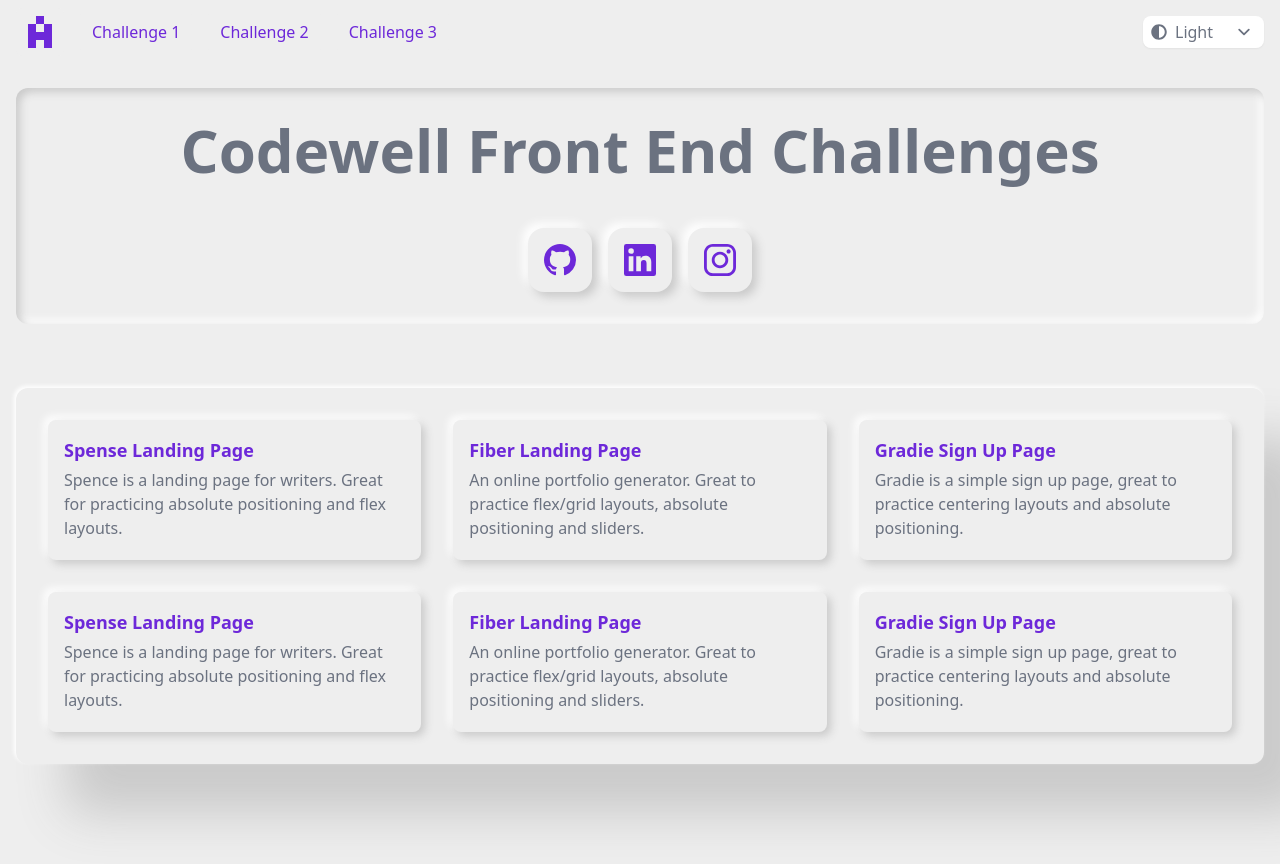
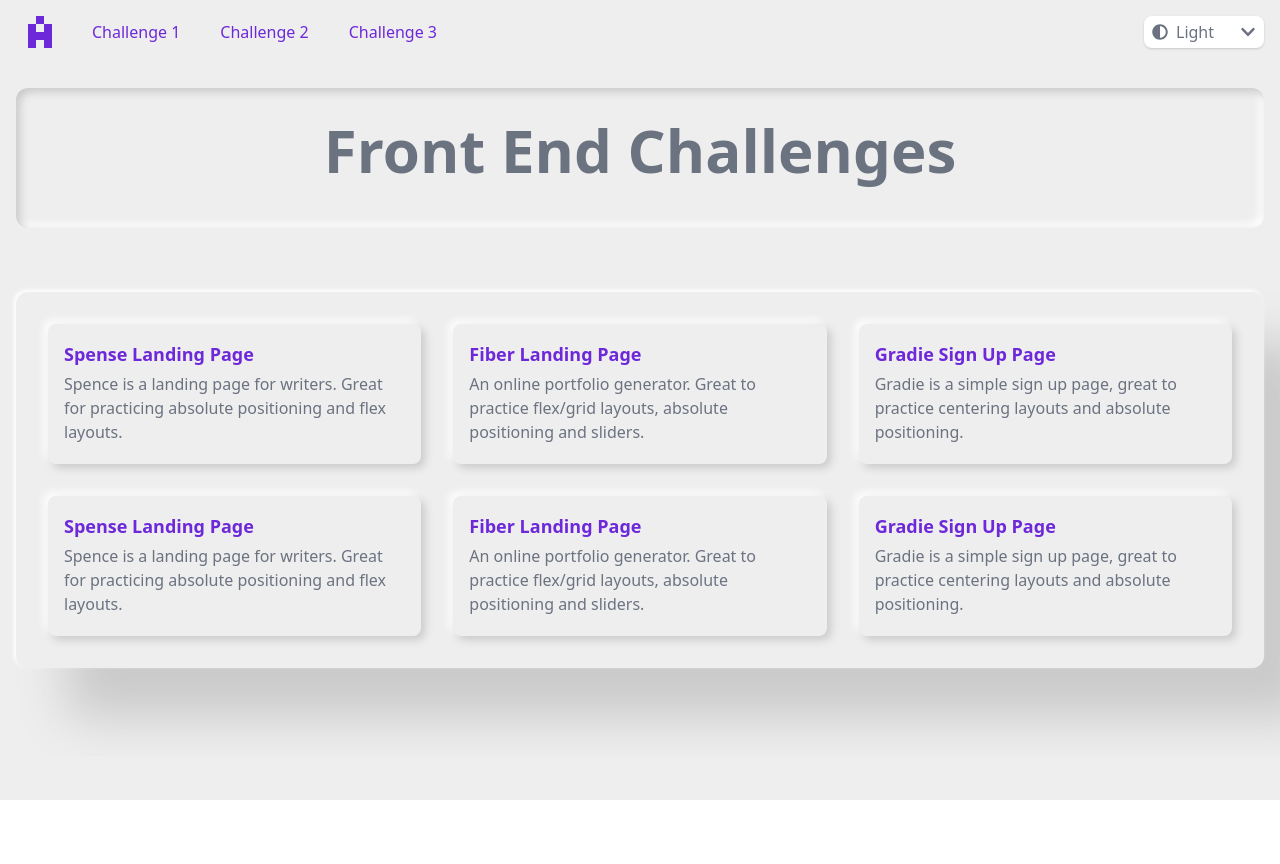
Before and after one commit to AndrewHeinke/codewell-frontend-challenges, a Vue app: page / in a window 1280 px wide. After the commit the page ends 800 px from the top, so only its background shows below. Built offline with nearby package versions, Linux system fonts and the light colour scheme; what @tailwindcss/typography would draw is missing.

Commit message:
refactor: homepage updates

```diff
--- a/404.html
+++ b/404.html
@@ -8,7 +8,7 @@
             href="https://fonts.googleapis.com/css2?family=Inter:wght@300;400;500;700&display=swap"
             rel="stylesheet"
         />
-        <title>Codewell Frontend Challenges</title>
+        <title>Frontend Challenges</title>
     </head>
     <body>
         <div class="body" id="app"></div>
--- a/index.html
+++ b/index.html
@@ -13,7 +13,7 @@
             name="twitter:image"
             content="https://andrewheinke.github.io/codewell-frontend-challenges/img/goldendoodle-austin.jpeg"
         />
-        <meta name="og:title" content="Codewell Frontend Challenges | Andrew Heinke" />
+        <meta name="og:title" content="Frontend Challenges | Andrew Heinke" />
         <meta
             name="og:description"
             content="A site to show all the challenge demos from Codewell frontend challenges."
@@ -29,7 +29,7 @@
             href="https://fonts.googleapis.com/css2?family=Inter:wght@300;400;500;700&display=swap"
             rel="stylesheet"
         />
-        <title>Codewell Frontend Challenges</title>
+        <title>Frontend Challenges</title>
     </head>
     <body>
         <div class="body" id="app"></div>
--- a/src/App.vue
+++ b/src/App.vue
@@ -65,6 +65,20 @@
                             <option value="4">Orange</option>
                             <option value="5">Dark</option>
                         </select>
+                        <div class="select-append">
+                            <svg
+                                aria-hidden="true"
+                                focusable="false"
+                                xmlns="http://www.w3.org/2000/svg"
+                                viewBox="0 0 448 512"
+                                class="w-4 h-4"
+                            >
+                                <path
+                                    fill="currentColor"
+                                    d="M207.029 381.476L12.686 187.132c-9.373-9.373-9.373-24.569 0-33.941l22.667-22.667c9.357-9.357 24.522-9.375 33.901-.04L224 284.505l154.745-154.021c9.379-9.335 24.544-9.317 33.901.04l22.667 22.667c9.373 9.373 9.373 24.569 0 33.941L240.971 381.476c-9.373 9.372-24.569 9.372-33.942 0z"
+                                ></path>
+                            </svg>
+                        </div>
                     </div>
                 </div>
 
@@ -109,8 +123,8 @@
 
       Open: "block", closed: "hidden"
     -->
-        <div class="md:hidden" :class="showMenu ? 'block' : 'hidden'">
-            <div class="px-2 pt-2 pb-3 sm:px-3">
+        <div class="container md:hidden" :class="showMenu ? 'block' : 'hidden'">
+            <div class="py-3">
                 <router-link
                     v-for="(link, i) in links"
                     :key="i"
@@ -124,8 +138,8 @@
                         class="block px-3 py-2 rounded-md text-base font-medium"
                         :class="[
                             isExactActive
-                                ? 'text-white bg-gray-900 focus:outline-none focus:text-white focus:bg-gray-700'
-                                : 'text-gray-300 hover:text-white hover:bg-gray-700 focus:outline-none focus:text-white focus:bg-gray-700',
+                                ? 'mobile-nav-link mobile-nav-link--active'
+                                : 'mobile-nav-link',
                             i > 0 && 'mt-1',
                         ]"
                         >{{ link.text }}</a
--- a/src/assets/main.css
+++ b/src/assets/main.css
@@ -12,16 +12,11 @@
     --link-color: #6d28d9;
 }
 
+html,
+body,
 .body {
-    height: 100vh;
-}
-
-html {
     overflow-y: scroll;
-}
-
-main {
-    height: calc(100% - 64px);
+    height: 100%;
 }
 
 input::-webkit-input-placeholder {
@@ -89,15 +84,49 @@ input::-moz-placeholder {
     transition: box-shadow 500ms ease;
 }
 
+.mobile-nav-link {
+    outline: none;
+    border: none;
+    position: relative;
+    color: var(--text-color);
+    background-color: var(--bg-color);
+}
+
+.mobile-nav-link:hover {
+    background-color: var(--shadow-dark);
+}
+
+.mobile-nav-link--active {
+    box-shadow: -4px -2px 4px 0px var(--shadow-light), 4px 2px 6px 0px var(--shadow-dark);
+}
+
+.mobile-nav-link--active::after {
+    content: '';
+    position: absolute;
+    left: 0;
+    top: 0;
+    right: 0;
+    bottom: 0;
+    border-radius: 0.25rem;
+    box-shadow: 2px 2px 2px 0px var(--shadow-dark) inset,
+        -2px -2px 2px 0px var(--shadow-light) inset;
+    transition: box-shadow 500ms ease;
+}
+
 .select-wrapper {
-    @apply flex flex-wrap items-stretch ml-auto mr-8 md:mr-0 relative rounded-lg shadow-sm;
+    @apply flex flex-wrap items-stretch ml-auto mr-8 md:mr-0 relative rounded-lg shadow;
+    background: white;
+    width: 120px;
+    display: flex;
+    justify-content: space-between;
 }
 
 .select-wrapper:focus-within {
     box-shadow: 0 0 0 2px var(--bg-color), 0 0 0 4px var(--link-color);
 }
 
-.light-theme .select-prepend {
+.light-theme .select-prepend,
+.light-theme .select-append {
     color: var(--text-color) !important;
 }
 
@@ -106,10 +135,23 @@ input::-moz-placeholder {
     border-top-left-radius: 0.5rem;
     border-bottom-left-radius: 0.5rem;
     align-items: center;
-    padding: 0.25rem 0.5rem;
+    padding: 0.5rem 0.5rem;
     justify-content: center;
     color: var(--bg-color);
-    background-color: white;
+    background-color: transparent;
+    height: 100%;
+}
+
+.select-append {
+    display: flex;
+    border-top-right-radius: 0.5rem;
+    border-bottom-right-radius: 0.5rem;
+    align-items: center;
+    padding: 0.5rem 0.5rem;
+    justify-content: center;
+    color: var(--bg-color);
+    background-color: transparent;
+    height: 100%;
 }
 
 .light-theme #theme-select {
@@ -117,16 +159,23 @@ input::-moz-placeholder {
 }
 
 #theme-select {
-    @apply flex-1 relative text-base cursor-pointer;
+    @apply flex-1 text-base cursor-pointer;
+    position: absolute;
+    top: 0;
+    right: 0;
+    left: 0;
+    bottom: 0;
     border-radius: 0.5rem;
     border-top-left-radius: 0;
     border-bottom-left-radius: 0;
-    padding: 0.25rem 2rem 0.25rem 0;
+    padding: 0.25rem 2rem 0.25rem 2rem;
     outline: none;
     border: none;
     box-shadow: none;
     color: var(--bg-color);
-    background-color: white;
+    width: 100%;
+    background-image: none;
+    background-color: transparent;
 }
 
 .mobile-menu-btn {
@@ -161,7 +210,6 @@ input::-moz-placeholder {
 /* homepage styles */
 .homepage {
     background-color: var(--bg-color);
-    height: 100%;
     transition: background-color 500ms ease;
 }
 
@@ -180,6 +228,7 @@ input::-moz-placeholder {
 
 .card-container {
     background-color: var(--bg-color);
+    margin-bottom: 4rem;
     box-shadow: -2px -2px 4px 0px var(--shadow-light), 50px 50px 50px 0px var(--shadow-dark);
     transition: background-color 500ms ease, box-shadow 500ms ease;
 }
@@ -382,3 +431,10 @@ input::-moz-placeholder {
         transform: translate3d(-50%, 0, 0);
     }
 }
+
+.homepage-footer {
+    background-color: var(--bg-color);
+    color: var(--text-color);
+    padding: 4rem 0;
+    transition: background-color 500ms ease, color 500ms ease;
+}
--- a/src/views/Home.vue
+++ b/src/views/Home.vue
@@ -2,49 +2,7 @@
     <main class="homepage">
         <div class="container py-6">
             <div class="homepage-title-section rounded-xl p-8 text-center mb-16">
-                <h1 class="homepage-title-heading">Codewell Front End Challenges</h1>
-                <div class="flex justify-center pt-8">
-                    <a
-                        class="morph-btn"
-                        href="https://github.com/AndrewHeinke/codewell-frontend-challenges"
-                        target="_blank"
-                        rel="noopener noreferrer"
-                    >
-                        <svg viewBox="0 0 16 16" aria-hidden="true">
-                            <path
-                                fill-rule="evenodd"
-                                d="M8 0C3.58 0 0 3.58 0 8c0 3.54 2.29 6.53 5.47 7.59.4.07.55-.17.55-.38 0-.19-.01-.82-.01-1.49-2.01.37-2.53-.49-2.69-.94-.09-.23-.48-.94-.82-1.13-.28-.15-.68-.52-.01-.53.63-.01 1.08.58 1.23.82.72 1.21 1.87.87 2.33.66.07-.52.28-.87.51-1.07-1.78-.2-3.64-.89-3.64-3.95 0-.87.31-1.59.82-2.15-.08-.2-.36-1.02.08-2.12 0 0 .67-.21 2.2.82.64-.18 1.32-.27 2-.27.68 0 1.36.09 2 .27 1.53-1.04 2.2-.82 2.2-.82.44 1.1.16 1.92.08 2.12.51.56.82 1.27.82 2.15 0 3.07-1.87 3.75-3.65 3.95.29.25.54.73.54 1.48 0 1.07-.01 1.93-.01 2.2 0 .21.15.46.55.38A8.013 8.013 0 0016 8c0-4.42-3.58-8-8-8z"
-                            ></path>
-                        </svg>
-                    </a>
-                    <a
-                        class="morph-btn"
-                        href="https://www.linkedin.com/in/andrewheinke/"
-                        target="_blank"
-                        rel="noopener noreferrer"
-                    >
-                        <svg xmlns="http://www.w3.org/2000/svg" viewBox="0 0 34 34">
-                            <path
-                                d="M34 2.5v29a2.5 2.5 0 01-2.5 2.5h-29A2.5 2.5 0 010 31.5v-29A2.5 2.5 0 012.5 0h29A2.5 2.5 0 0134 2.5zM10 13H5v16h5zm.45-5.5a2.88 2.88 0 00-2.86-2.9H7.5a2.9 2.9 0 000 5.8 2.88 2.88 0 002.95-2.81zM29 19.28c0-4.81-3.06-6.68-6.1-6.68a5.7 5.7 0 00-5.06 2.58h-.14V13H13v16h5v-8.51a3.32 3.32 0 013-3.58h.19c1.59 0 2.77 1 2.77 3.52V29h5z"
-                            />
-                        </svg>
-                    </a>
-                    <a
-                        class="morph-btn"
-                        href="https://www.instagram.com/andrewheinke/"
-                        target="_blank"
-                        rel="noopener noreferrer"
-                    >
-                        <svg xmlns="http://www.w3.org/2000/svg" viewBox="0 0 169.063 169.063">
-                            <path
-                                d="M122.406 0H46.654C20.929 0 0 20.93 0 46.655v75.752c0 25.726 20.929 46.655 46.654 46.655h75.752c25.727 0 46.656-20.93 46.656-46.655V46.655C169.063 20.93 148.133 0 122.406 0zm31.657 122.407c0 17.455-14.201 31.655-31.656 31.655H46.654C29.2 154.063 15 139.862 15 122.407V46.655C15 29.201 29.2 15 46.654 15h75.752c17.455 0 31.656 14.201 31.656 31.655v75.752z"
-                            />
-                            <path
-                                d="M84.531 40.97c-24.021 0-43.563 19.542-43.563 43.563 0 24.02 19.542 43.561 43.563 43.561s43.563-19.541 43.563-43.561c0-24.021-19.542-43.563-43.563-43.563zm0 72.123c-15.749 0-28.563-12.812-28.563-28.561 0-15.75 12.813-28.563 28.563-28.563s28.563 12.813 28.563 28.563c0 15.749-12.814 28.561-28.563 28.561zM129.921 28.251c-2.89 0-5.729 1.17-7.77 3.22a11.053 11.053 0 00-3.23 7.78c0 2.891 1.18 5.73 3.23 7.78 2.04 2.04 4.88 3.22 7.77 3.22 2.9 0 5.73-1.18 7.78-3.22 2.05-2.05 3.22-4.89 3.22-7.78 0-2.9-1.17-5.74-3.22-7.78-2.04-2.05-4.88-3.22-7.78-3.22z"
-                            />
-                        </svg>
-                    </a>
-                </div>
+                <h1 class="homepage-title-heading">Front End Challenges</h1>
             </div>
             <div class="card-container rounded-xl p-8">
                 <div class="clock">
@@ -118,4 +76,50 @@
             </div>
         </div>
     </main>
+    <footer class="homepage-footer">
+        <div class="container">
+            <div class="flex justify-center pt-8">
+                <a
+                    class="morph-btn"
+                    href="https://github.com/AndrewHeinke/codewell-frontend-challenges"
+                    target="_blank"
+                    rel="noopener noreferrer"
+                >
+                    <svg viewBox="0 0 16 16" aria-hidden="true">
+                        <path
+                            fill-rule="evenodd"
+                            d="M8 0C3.58 0 0 3.58 0 8c0 3.54 2.29 6.53 5.47 7.59.4.07.55-.17.55-.38 0-.19-.01-.82-.01-1.49-2.01.37-2.53-.49-2.69-.94-.09-.23-.48-.94-.82-1.13-.28-.15-.68-.52-.01-.53.63-.01 1.08.58 1.23.82.72 1.21 1.87.87 2.33.66.07-.52.28-.87.51-1.07-1.78-.2-3.64-.89-3.64-3.95 0-.87.31-1.59.82-2.15-.08-.2-.36-1.02.08-2.12 0 0 .67-.21 2.2.82.64-.18 1.32-.27 2-.27.68 0 1.36.09 2 .27 1.53-1.04 2.2-.82 2.2-.82.44 1.1.16 1.92.08 2.12.51.56.82 1.27.82 2.15 0 3.07-1.87 3.75-3.65 3.95.29.25.54.73.54 1.48 0 1.07-.01 1.93-.01 2.2 0 .21.15.46.55.38A8.013 8.013 0 0016 8c0-4.42-3.58-8-8-8z"
+                        ></path>
+                    </svg>
+                </a>
+                <a
+                    class="morph-btn"
+                    href="https://www.linkedin.com/in/andrewheinke/"
+                    target="_blank"
+                    rel="noopener noreferrer"
+                >
+                    <svg xmlns="http://www.w3.org/2000/svg" viewBox="0 0 34 34">
+                        <path
+                            d="M34 2.5v29a2.5 2.5 0 01-2.5 2.5h-29A2.5 2.5 0 010 31.5v-29A2.5 2.5 0 012.5 0h29A2.5 2.5 0 0134 2.5zM10 13H5v16h5zm.45-5.5a2.88 2.88 0 00-2.86-2.9H7.5a2.9 2.9 0 000 5.8 2.88 2.88 0 002.95-2.81zM29 19.28c0-4.81-3.06-6.68-6.1-6.68a5.7 5.7 0 00-5.06 2.58h-.14V13H13v16h5v-8.51a3.32 3.32 0 013-3.58h.19c1.59 0 2.77 1 2.77 3.52V29h5z"
+                        />
+                    </svg>
+                </a>
+                <a
+                    class="morph-btn"
+                    href="https://www.instagram.com/andrewheinke/"
+                    target="_blank"
+                    rel="noopener noreferrer"
+                >
+                    <svg xmlns="http://www.w3.org/2000/svg" viewBox="0 0 169.063 169.063">
+                        <path
+                            d="M122.406 0H46.654C20.929 0 0 20.93 0 46.655v75.752c0 25.726 20.929 46.655 46.654 46.655h75.752c25.727 0 46.656-20.93 46.656-46.655V46.655C169.063 20.93 148.133 0 122.406 0zm31.657 122.407c0 17.455-14.201 31.655-31.656 31.655H46.654C29.2 154.063 15 139.862 15 122.407V46.655C15 29.201 29.2 15 46.654 15h75.752c17.455 0 31.656 14.201 31.656 31.655v75.752z"
+                        />
+                        <path
+                            d="M84.531 40.97c-24.021 0-43.563 19.542-43.563 43.563 0 24.02 19.542 43.561 43.563 43.561s43.563-19.541 43.563-43.561c0-24.021-19.542-43.563-43.563-43.563zm0 72.123c-15.749 0-28.563-12.812-28.563-28.561 0-15.75 12.813-28.563 28.563-28.563s28.563 12.813 28.563 28.563c0 15.749-12.814 28.561-28.563 28.561zM129.921 28.251c-2.89 0-5.729 1.17-7.77 3.22a11.053 11.053 0 00-3.23 7.78c0 2.891 1.18 5.73 3.23 7.78 2.04 2.04 4.88 3.22 7.77 3.22 2.9 0 5.73-1.18 7.78-3.22 2.05-2.05 3.22-4.89 3.22-7.78 0-2.9-1.17-5.74-3.22-7.78-2.04-2.05-4.88-3.22-7.78-3.22z"
+                        />
+                    </svg>
+                </a>
+            </div>
+        </div>
+    </footer>
 </template>
```
Also changed, not shown: src/views/Challenge3.vue (+80 -8 lines), 1 other file (tests, documents, lock files or other folders).
